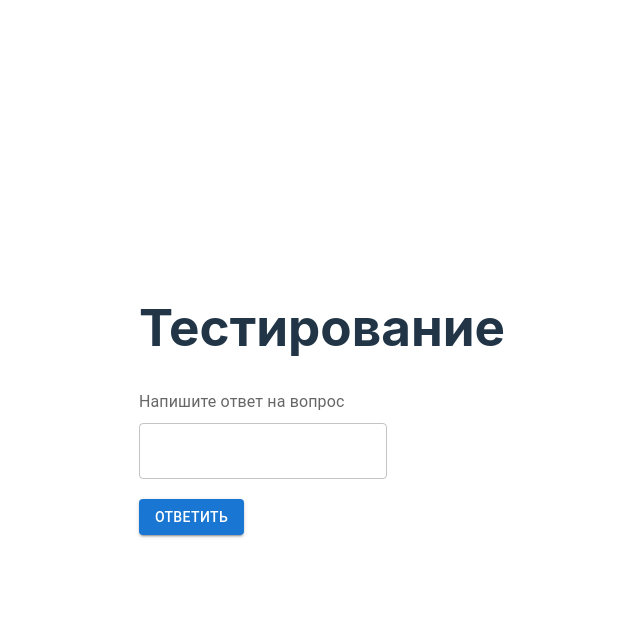
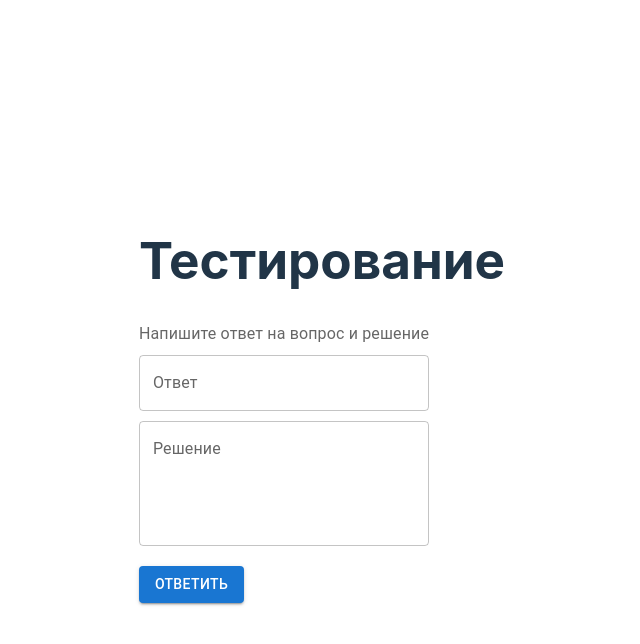
Before and after one commit to parunkov/react12, a React (Vite) app: page / in a window 1280 px wide. Both pictures are taken after a click on the button "ОТВЕТИТЬ". Shown: the top 644 px of the page, without its empty margins (318-958 px from the left). Built offline with nearby package versions, Linux system fonts and the light colour scheme.

Commit message:
textarea test

```diff
--- a/src/App.tsx
+++ b/src/App.tsx
@@ -3,6 +3,7 @@ import './App.scss'
 import RadioTest from './components/radioTest/RadioTest';
 import CheckboxTest from './components/checkboxTest/CheckboxTest';
 import InputTest from './components/inputTest/InputTest';
+import TextareaTest from './components/textareaTest/TextareaTest';
 
 export interface ItestData {
   id?: number;
@@ -58,7 +59,7 @@ function App() {
   const onButtonClick = (value: string | string[]) => {
     const newState: IappState = { ...appState };
     // newState.curretIndex += 1;
-    newState.curretIndex = 2;
+    newState.curretIndex = 3;
     newState.test[appState.curretIndex].result = value;
     setAppState(newState);
     console.log(appState);
@@ -90,6 +91,10 @@ function App() {
           question={appState.test[appState.curretIndex].question}
           answers={appState.test[appState.curretIndex].answers}
           callback={onButtonClick} /> : ''}
+          {appState.test[appState.curretIndex]?.type === 'textarea' ? <TextareaTest
+          question={appState.test[appState.curretIndex].question}
+          answers={appState.test[appState.curretIndex].answers}
+          callback={onButtonClick} /> : ''}
       </div>
     </>
   )
--- /dev/null
+++ b/src/components/textareaTest/TextareaTest.tsx
@@ -0,0 +1,44 @@
+import { Button, FormControl, FormLabel, TextField } from "@mui/material";
+import { ChangeEvent, useState } from "react";
+import { ItestData } from "../../App";
+
+function TextareaTest({ question, callback }: ItestData) {
+    const [value, setValue] = useState(['', '']);
+
+    const handleChange = (event: ChangeEvent<HTMLInputElement>) => {
+        const newState = [...value];
+        if ((event.target as HTMLInputElement).id === 'basic') {
+            newState[0] = (event.target as HTMLInputElement).value;
+        } else {
+            newState[1] = (event.target as HTMLInputElement).value;
+        }
+        setValue(newState);
+    };
+
+    const onAnswerClick = () => {
+        if (!callback) return;
+        callback(value);
+    }
+
+    return (
+        <>
+            <FormControl>
+                <FormLabel id="demo-input-group-label">{question}</FormLabel>
+                <TextField id="basic" className="testInput" label="Ответ" variant="outlined" onChange={handleChange} />
+                <TextField
+                    onChange={handleChange}
+                    id="multiline"
+                    className="testInput"
+                    label="Решение"
+                    multiline
+                    rows={4}
+                />
+            </FormControl>
+            <div className="buttonWrapper">
+                <Button variant="contained" onClick={onAnswerClick}>Ответить</Button>
+            </div>
+        </>
+    )
+}
+
+export default TextareaTest
```
